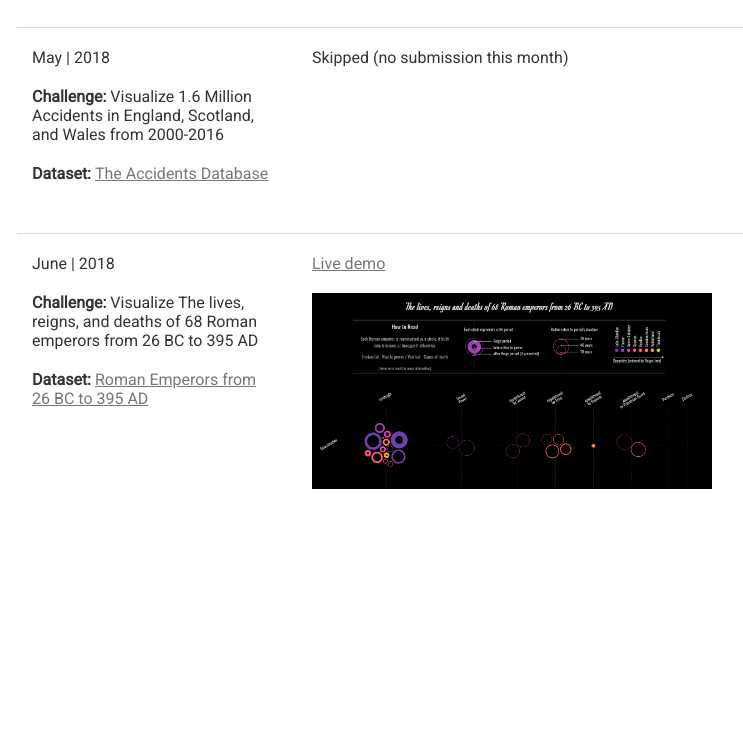
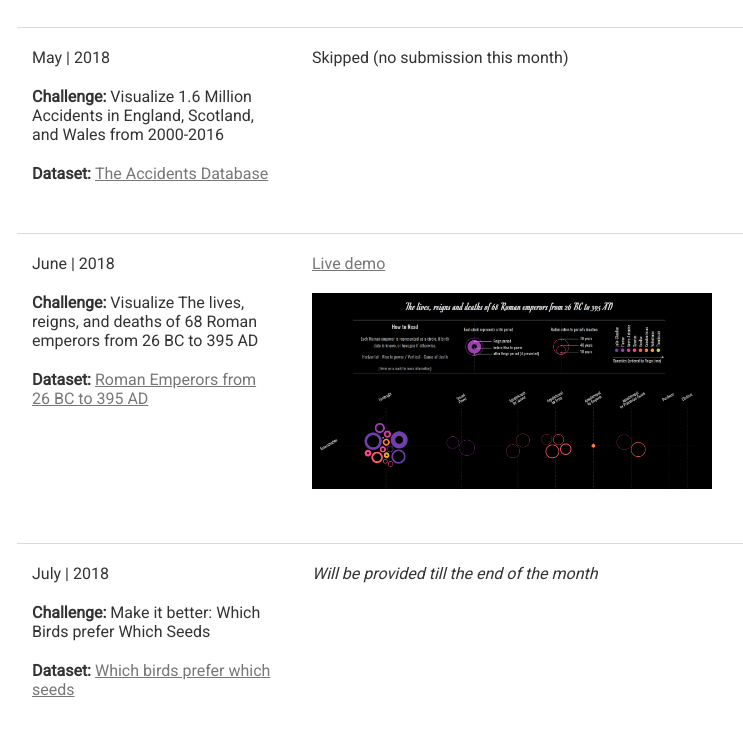
Before and after one commit to maryzam/reddit-dataVis-battle, a plain HTML site: page index.html in a window 1280 px wide. Shown: the part 1690-2425 px from the top of the page, without its empty margins (143-886 px from the left). Before the commit the page ends 2233 px from the top, so only its background shows below. Drawn offline with Linux system fonts and the light colour scheme.

Commit message:
Add information about the battle of tf Jule

```diff
--- a/index.html
+++ b/index.html
@@ -142,6 +142,16 @@
 					<p><img src="https://raw.githubusercontent.com/maryzam/reddit-dataVis-battle/master/June/preview.png" /></p>
 				</div>
 			</div>
+			<div class="month">
+				<div class="description">
+					<p>July | 2018 </p>
+					<p><strong>Challenge: </strong>Make it better: Which Birds prefer Which Seeds</p>
+					<p><strong>Dataset: </strong><a href="https://i.imgur.com/RicYHQ3.jpg">Which birds prefer which seeds</a></p>
+				</div>
+				<div class="demo">
+					<p><em>Will be provided till the end of the month</em></p>
+				</div>
+			</div>
 		</div>
 	</body>
 </html>
```
